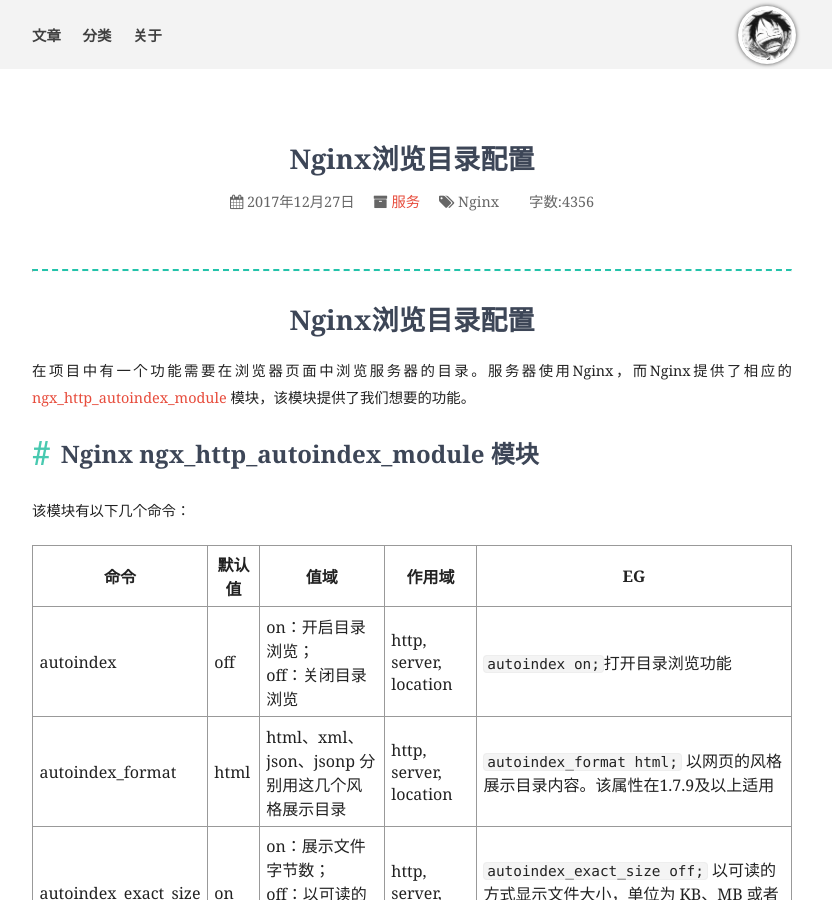
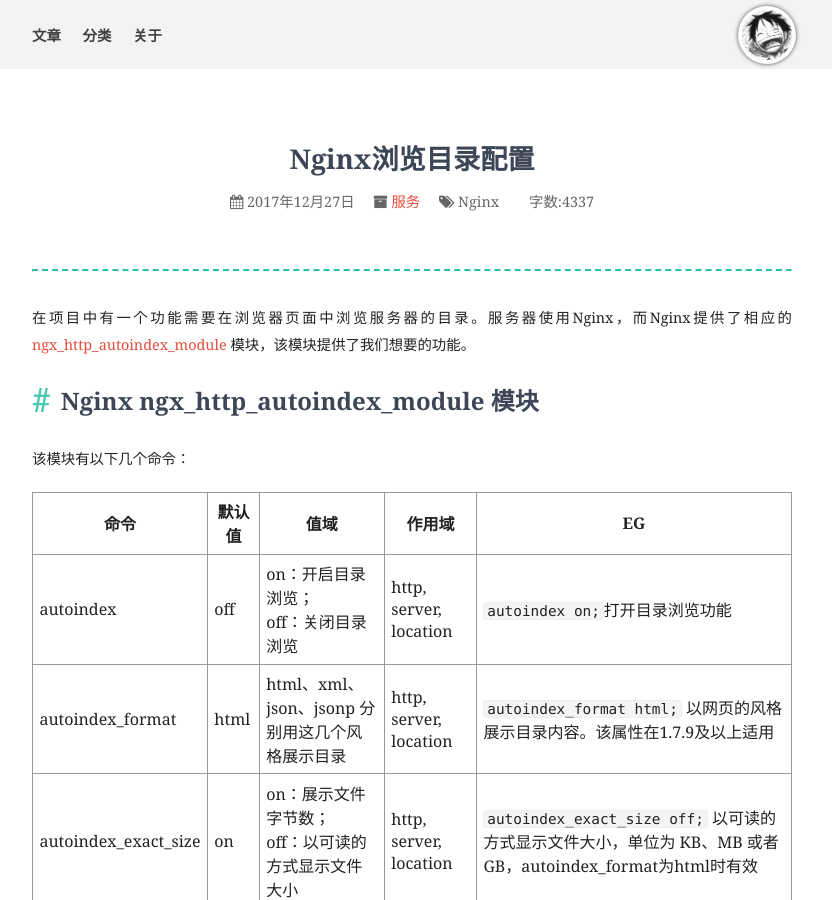
Before and after one commit to lanffy/lanffy.github.io, a Jekyll site: the page built from _posts/2017/2017-12-27-Nginx-Browse-Folder-Config.md, in a window 1280 px wide and 900 px high. Shown: the whole window, without its empty margins (228-1060 px from the left). Built offline with Jekyll 4.4.1, drawn with Linux system fonts in a browser that asks for light colours; nearby versions of some CDN libraries; comment, search, counter and statistics services are not loaded.

Commit message:
update post

```diff
--- a/_posts/2017/2017-12-27-Nginx-Browse-Folder-Config.md
+++ b/_posts/2017/2017-12-27-Nginx-Browse-Folder-Config.md
@@ -6,8 +6,6 @@ tags: [Nginx]
 author_name: R_Lanffy
 ---
 ---
-
-# Nginx浏览目录配置
 
 在项目中有一个功能需要在浏览器页面中浏览服务器的目录。服务器使用Nginx，而Nginx提供了相应的[ngx_http_autoindex_module](http://nginx.org/en/docs/http/ngx_http_autoindex_module.html) 模块，该模块提供了我们想要的功能。
 
```
